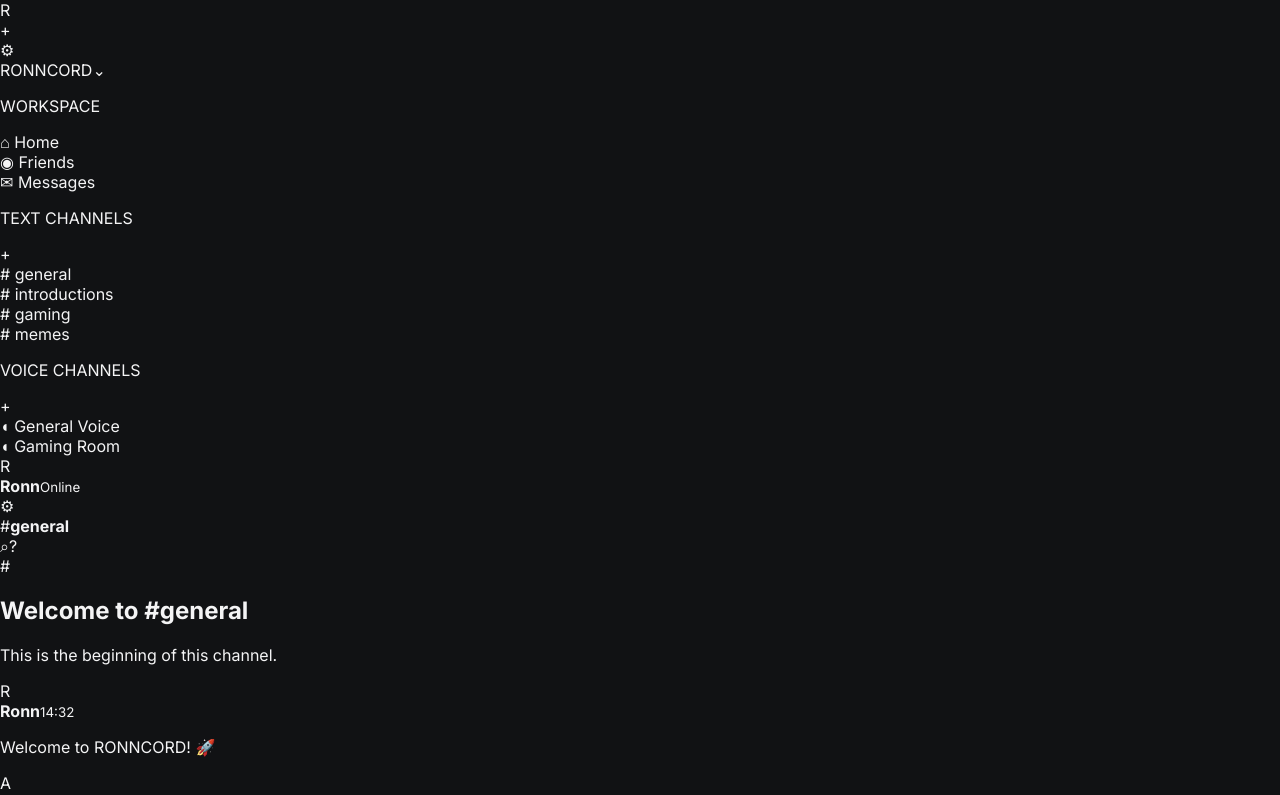
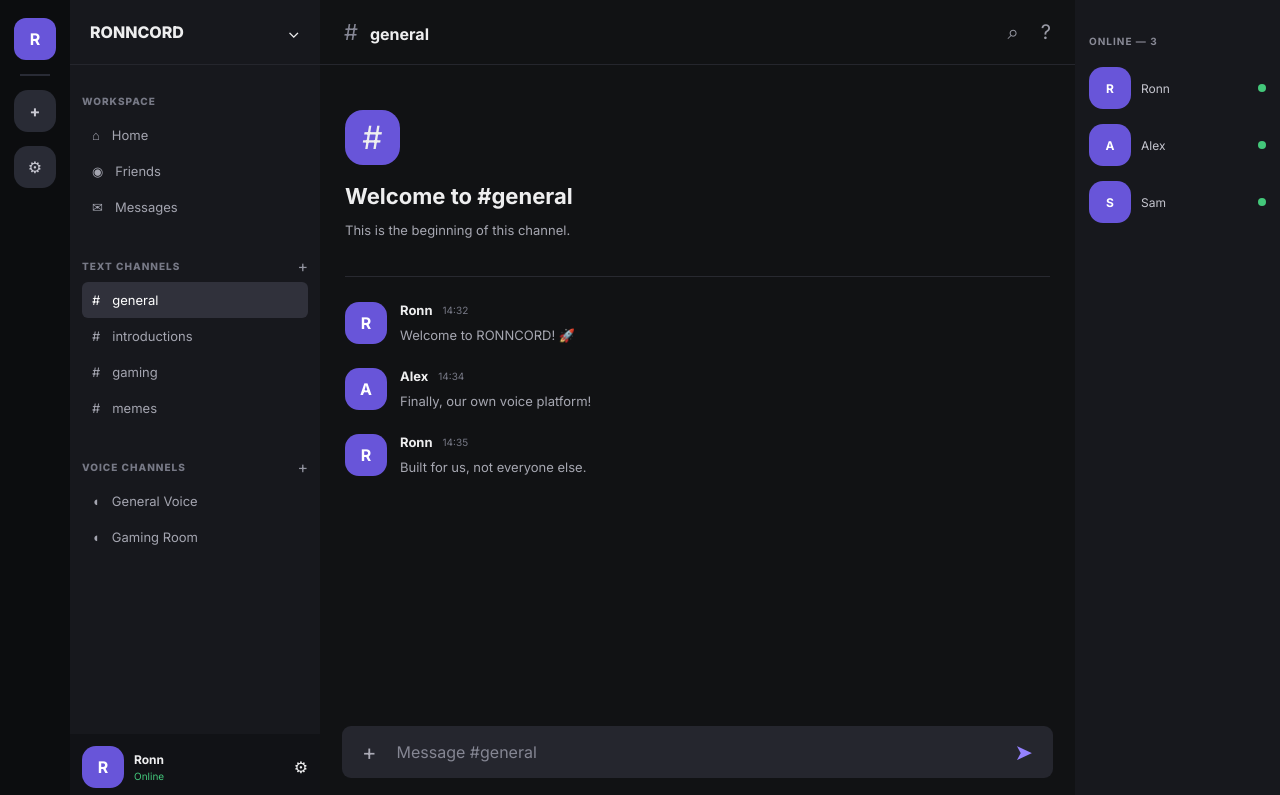
Before and after one commit to ronnautomate/ronncord, a React (Vite) app: page / in a window 1280 px wide. Shown: the top 795 px of the page. Built offline with nearby package versions, Linux system fonts and the light colour scheme.

Commit message:
Update style.css

```diff
--- a/src/style.css
+++ b/src/style.css
@@ -1,48 +1,333 @@
 
 @import url('https://fonts.googleapis.com/css2?family=Inter:wght@400;500;600;700;800&display=swap');
 
+* {
+  box-sizing: border-box;
+}
+
 :root {
-  font-family: 'Inter', sans-serif;
-  color: #f4f4f5;
+  font-family: Inter, sans-serif;
+  color: #eeeeef;
   background: #111214;
   font-synthesis: none;
   text-rendering: optimizeLegibility;
-  -webkit-font-smoothing: antialiased;
-}
-
-* {
-  box-sizing: border-box;
 }
 
 body {
   margin: 0;
   min-width: 320px;
   min-height: 100vh;
+}
+
+button, input {
+  font: inherit;
+}
+
+.app {
+  display: flex;
+  height: 100vh;
+  overflow: hidden;
   background: #111214;
 }
 
-button, input, textarea {
-  font: inherit;
+.server-rail {
+  width: 70px;
+  flex-shrink: 0;
+  background: #0c0d0f;
+  display: flex;
+  align-items: center;
+  flex-direction: column;
+  padding: 18px 0;
+  gap: 14px;
 }
 
-button {
+.server-logo, .avatar {
+  width: 42px;
+  height: 42px;
+  border-radius: 14px;
+  background: #292b35;
+  display: grid;
+  place-items: center;
+  font-weight: 700;
+}
+
+.server-logo {
+  cursor: pointer;
+  color: #c9c9d3;
+  transition: .2s;
+}
+
+.server-logo:hover, .server-logo.active {
+  background: #6855d9;
+  border-radius: 12px;
+  color: white;
+}
+
+.rail-divider {
+  width: 30px;
+  height: 2px;
+  background: #292b35;
+}
+
+.sidebar {
+  width: 250px;
+  flex-shrink: 0;
+  background: #17181d;
+  display: flex;
+  flex-direction: column;
+}
+
+.workspace-title {
+  height: 65px;
+  padding: 0 20px;
+  display: flex;
+  align-items: center;
+  justify-content: space-between;
+  font-weight: 800;
+  border-bottom: 1px solid #25262d;
+}
+
+.sidebar-section {
+  padding: 20px 12px 5px;
+}
+
+.section-label {
+  color: #777986;
+  font-size: 10px;
+  font-weight: 800;
+  letter-spacing: 1px;
+}
+
+.section-heading {
+  display: flex;
+  align-items: center;
+  justify-content: space-between;
+}
+
+.section-heading span {
+  color: #92939f;
   cursor: pointer;
 }
 
-#root {
-  min-height: 100vh;
+.nav-item, .channel {
+  display: flex;
+  align-items: center;
+  gap: 12px;
+  padding: 10px;
+  border-radius: 6px;
+  color: #a4a5b0;
+  font-size: 13px;
+  cursor: pointer;
 }
 
-::selection {
-  background: #5865f2;
+.nav-item:hover, .channel:hover {
+  background: #25262e;
   color: white;
 }
 
-::-webkit-scrollbar {
-  width: 7px;
+.channel.selected {
+  background: #30313b;
+  color: white;
 }
 
-::-webkit-scrollbar-thumb {
-  background: #35373d;
-  border-radius: 10px;
+.user-panel {
+  margin-top: auto;
+  background: #111216;
+  padding: 12px;
+  display: flex;
+  align-items: center;
+  gap: 10px;
 }
+
+.avatar {
+  background: #6855d9;
+  color: white;
+  flex-shrink: 0;
+}
+
+.user-details {
+  display: flex;
+  flex-direction: column;
+  gap: 3px;
+  flex: 1;
+  font-size: 12px;
+}
+
+.user-details small {
+  color: #43c77a;
+}
+
+.chat-area {
+  flex: 1;
+  min-width: 0;
+  display: flex;
+  flex-direction: column;
+}
+
+.chat-header {
+  height: 65px;
+  padding: 0 24px;
+  border-bottom: 1px solid #25262d;
+  display: flex;
+  justify-content: space-between;
+  align-items: center;
+}
+
+.hash {
+  color: #858694;
+  margin-right: 12px;
+  font-size: 22px;
+}
+
+.header-actions {
+  display: flex;
+  gap: 22px;
+  color: #999aa5;
+  font-size: 20px;
+}
+
+.messages {
+  flex: 1;
+  overflow-y: auto;
+  padding: 25px;
+}
+
+.welcome {
+  padding: 20px 0 25px;
+  border-bottom: 1px solid #282930;
+  margin-bottom: 25px;
+}
+
+.welcome-icon {
+  width: 55px;
+  height: 55px;
+  display: grid;
+  place-items: center;
+  background: #6855d9;
+  border-radius: 18px;
+  font-size: 32px;
+}
+
+.welcome h1 {
+  font-size: 22px;
+  margin-bottom: 8px;
+}
+
+.welcome p, .message p {
+  color: #a6a7b1;
+  font-size: 13px;
+}
+
+.message {
+  display: flex;
+  gap: 13px;
+  margin: 22px 0;
+}
+
+.message-meta {
+  display: flex;
+  align-items: center;
+  gap: 10px;
+  font-size: 13px;
+}
+
+.message-meta small {
+  color: #777986;
+  font-size: 10px;
+}
+
+.message p {
+  margin: 7px 0 0;
+  line-height: 1.6;
+}
+
+.message-form {
+  margin: 15px 22px 22px;
+  height: 52px;
+  display: flex;
+  align-items: center;
+  gap: 12px;
+  background: #25262e;
+  padding: 0 14px;
+  border-radius: 9px;
+}
+
+.message-form input {
+  flex: 1;
+  min-width: 0;
+  background: transparent;
+  border: 0;
+  outline: none;
+  color: white;
+}
+
+.message-form input::placeholder {
+  color: #858693;
+}
+
+.add-button, .send-button {
+  border: 0;
+  background: transparent;
+  color: #aaaab5;
+  font-size: 22px;
+}
+
+.send-button {
+  color: #9582ff;
+}
+
+.members {
+  width: 205px;
+  flex-shrink: 0;
+  background: #17181d;
+  padding: 25px 14px;
+}
+
+.members h3 {
+  color: #888995;
+  font-size: 10px;
+  letter-spacing: 1px;
+  margin-bottom: 20px;
+}
+
+.member {
+  display: flex;
+  align-items: center;
+  gap: 10px;
+  margin: 15px 0;
+  color: #c5c5ce;
+  font-size: 12px;
+}
+
+.member i {
+  width: 8px;
+  height: 8px;
+  border-radius: 50%;
+  background: #43c77a;
+  margin-left: auto;
+}
+
+@media (max-width: 850px) {
+  .members {
+    display: none;
+  }
+}
+
+@media (max-width: 550px) {
+  .server-rail {
+    display: none;
+  }
+
+  .sidebar {
+    width: 155px;
+  }
+
+  .workspace-title {
+    padding: 0 10px;
+    font-size: 12px;
+  }
+
+  .messages {
+    padding: 15px;
+  }
+}
```
